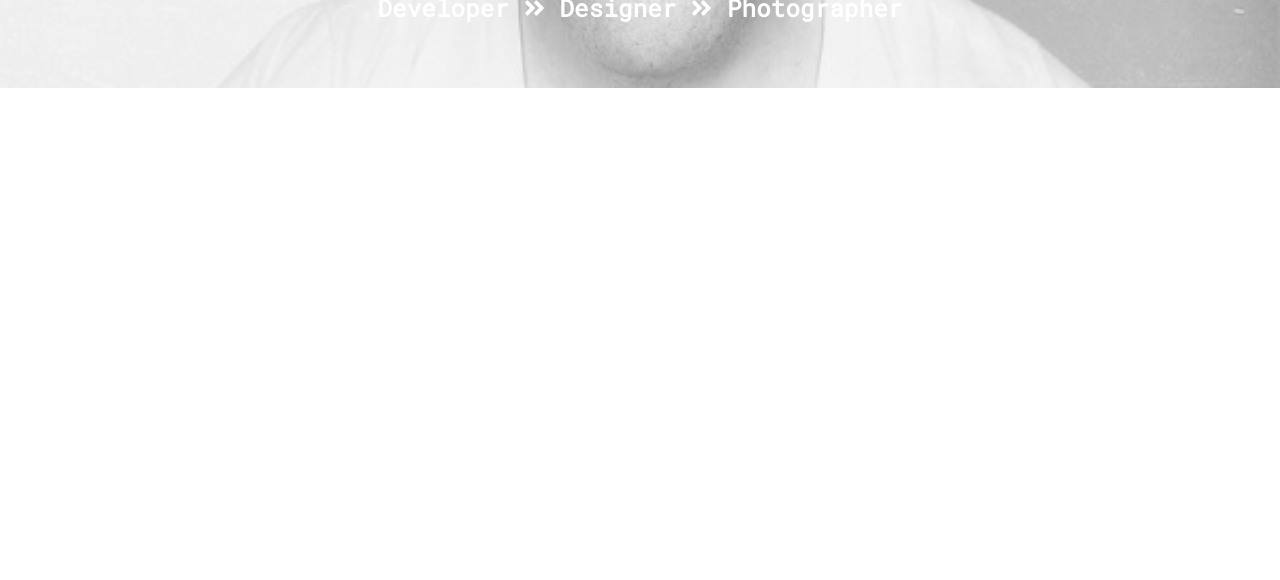
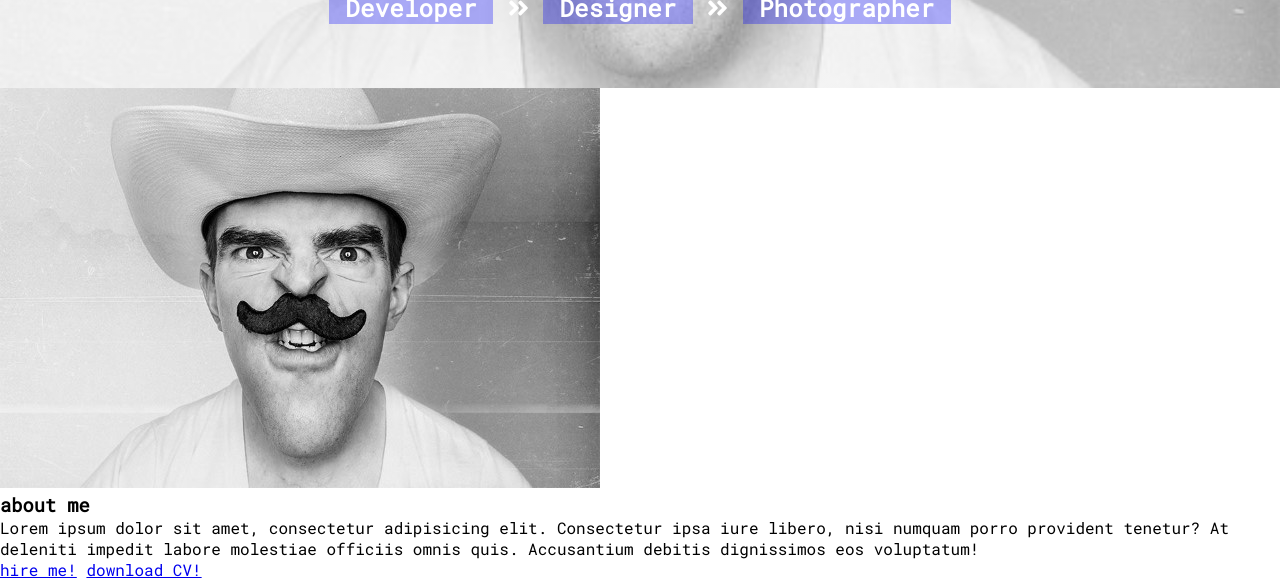
Before and after one commit to matheusalxds/portfolio-flexbox, a website: page index.html in a window 1280 px wide. Shown: the part 712-1292 px from the top of the page. Before the commit the page ends 800 px from the top, so only its background shows below. Drawn offline with Linux system fonts and the light colour scheme.

Commit message:
Created the data that will compose the Section About

```diff
--- a/index.html
+++ b/index.html
@@ -20,15 +20,35 @@
         <div class="banner__container">
           <h1 class="banner__title">i'm clever techie</h1>
           <h1 class="banner__jobs">
-            developer
+            <span class="banner__text"> developer </span>
             <span><i class="fas fa-angle-double-right"></i></span>
-            Designer
+            <span class="banner__text">Designer</span>
             <span><i class="fas fa-angle-double-right"></i></span>
-            Photographer
+            <span class="banner__text">Photographer</span>
           </h1>
         </div>
       </section>
     </header>
+    <section class="section-about">
+      <div class="section-about__center">
+        <article class="section-about__img">
+          <img src="img/header-bcg.jpeg" alt="Photo" class="section-about__img--photo">
+        </article>
+        <article class="section-about__info">
+          <div class="section-about__wrapper">
+            <h1 class="section-about__title">about me</h1>
+            <p class="section-about__text">Lorem ipsum dolor sit amet, consectetur adipisicing elit. Consectetur ipsa
+              iure libero, nisi numquam porro provident tenetur? At deleniti impedit labore molestiae officiis omnis
+              quis. Accusantium debitis dignissimos eos voluptatum!
+            </p>
+            <div class="section-about__links">
+              <a href="#" class="section-about__single-link btn--dark">hire me!</a>
+              <a href="#" class="section-about__single-link btn--light">download CV!</a>
+            </div>
+          </div>
+        </article>
+      </div>
+    </section>
     <!--<script src="js/script.js"></script>-->
   </body>
 </html>
--- a/sass/components/_banner.scss
+++ b/sass/components/_banner.scss
@@ -29,4 +29,10 @@
     font-size: 1.5rem;
     color: $color-light;
   }
+
+  &__text {
+    background-color: rgba(blue, .3);
+    display: inline-block;
+    padding: 0 1rem;
+  }
 }
--- a/sass/main.scss
+++ b/sass/main.scss
@@ -4,3 +4,4 @@
 @import 'components/banner';
 @import 'layout/header';
 @import 'layout/navigation';
+@import 'pages/home';
--- /dev/null
+++ b/sass/pages/_home.scss
@@ -0,0 +1,3 @@
+.section-about {
+
+}
```
Also changed, not shown: css/style.css.
